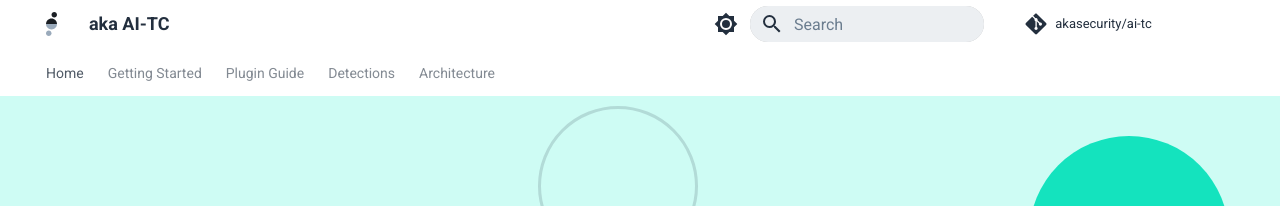
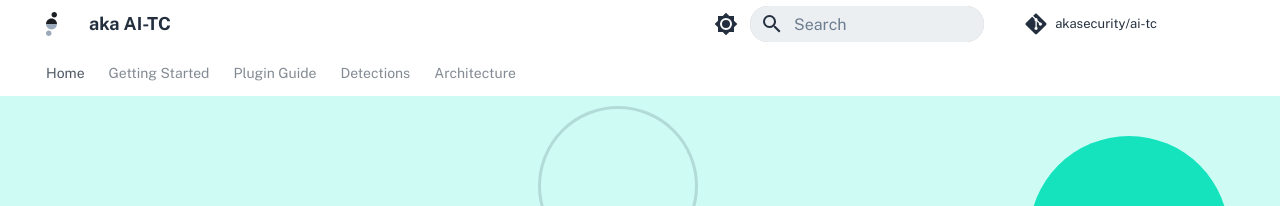
Before and after one commit to akasecurity/ai-tc-docs, an MkDocs documentation site: the page built from docs/index.md, in a window 1280 px wide and 900 px high. Shown: the top 206 px of the window. Built offline with MkDocs 1.6.1 and Material for MkDocs 9.7.7, drawn with Linux system fonts in a browser that asks for light colours; comment, search, counter and statistics services are not loaded.

Commit message:
fix: update font family to match main website

```diff
--- a/docs/stylesheets/extra.css
+++ b/docs/stylesheets/extra.css
@@ -1,3 +1,22 @@
+/* AKA typography, matched to akasecurity.io:
+   Public Sans (body) / Hanken Grotesk (headings) / Geist Mono (code).
+   Fonts are imported via the Google Fonts entry in mkdocs.yml extra_css. */
+:root {
+  --md-text-font: 'Public Sans';
+  --md-code-font: 'Geist Mono';
+}
+
+/* Material has no dedicated heading font variable — headings inherit
+   --md-text-font — so map them to the site's display face explicitly. */
+.md-typeset h1,
+.md-typeset h2,
+.md-typeset h3,
+.md-typeset h4,
+.md-typeset h5,
+.md-typeset h6 {
+  font-family: 'Hanken Grotesk', var(--md-text-font-family), system-ui, sans-serif;
+}
+
 /* AKA brand colors, matched to akasecurity.io (navy ink + teal accent). */
 :root,
 [data-md-color-scheme='default'] {
--- a/mkdocs.yml
+++ b/mkdocs.yml
@@ -9,6 +9,9 @@ site_dir: site
 theme:
   name: material
   custom_dir: overrides
+  # Fonts are loaded manually via extra_css (Hanken Grotesk / Public Sans /
+  # Geist Mono, matching akasecurity.io); disable Material's Roboto autoload.
+  font: false
   logo: assets/icon.svg
   favicon: assets/logomark.svg
   palette:
```
Also changed, not shown: 1 other file.
